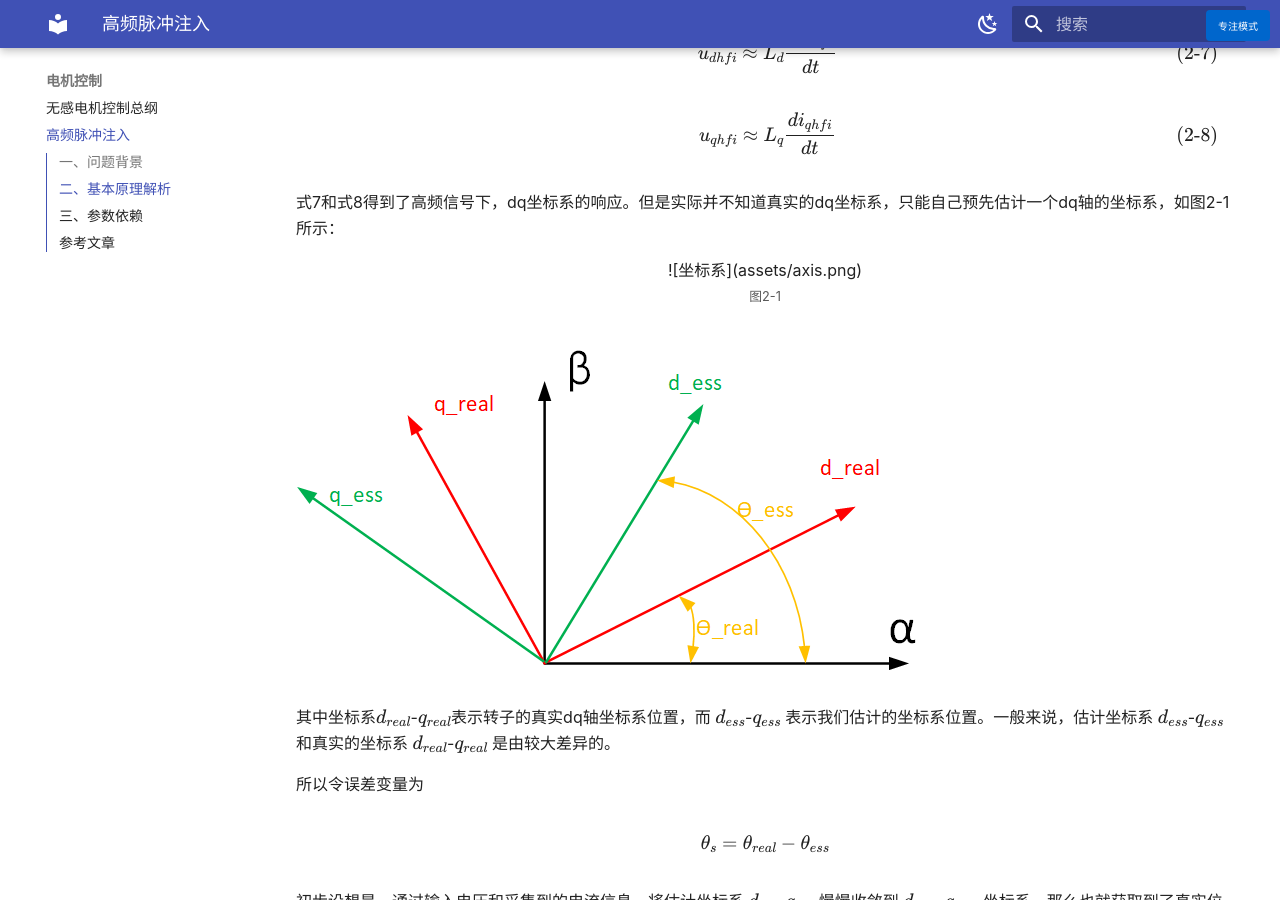
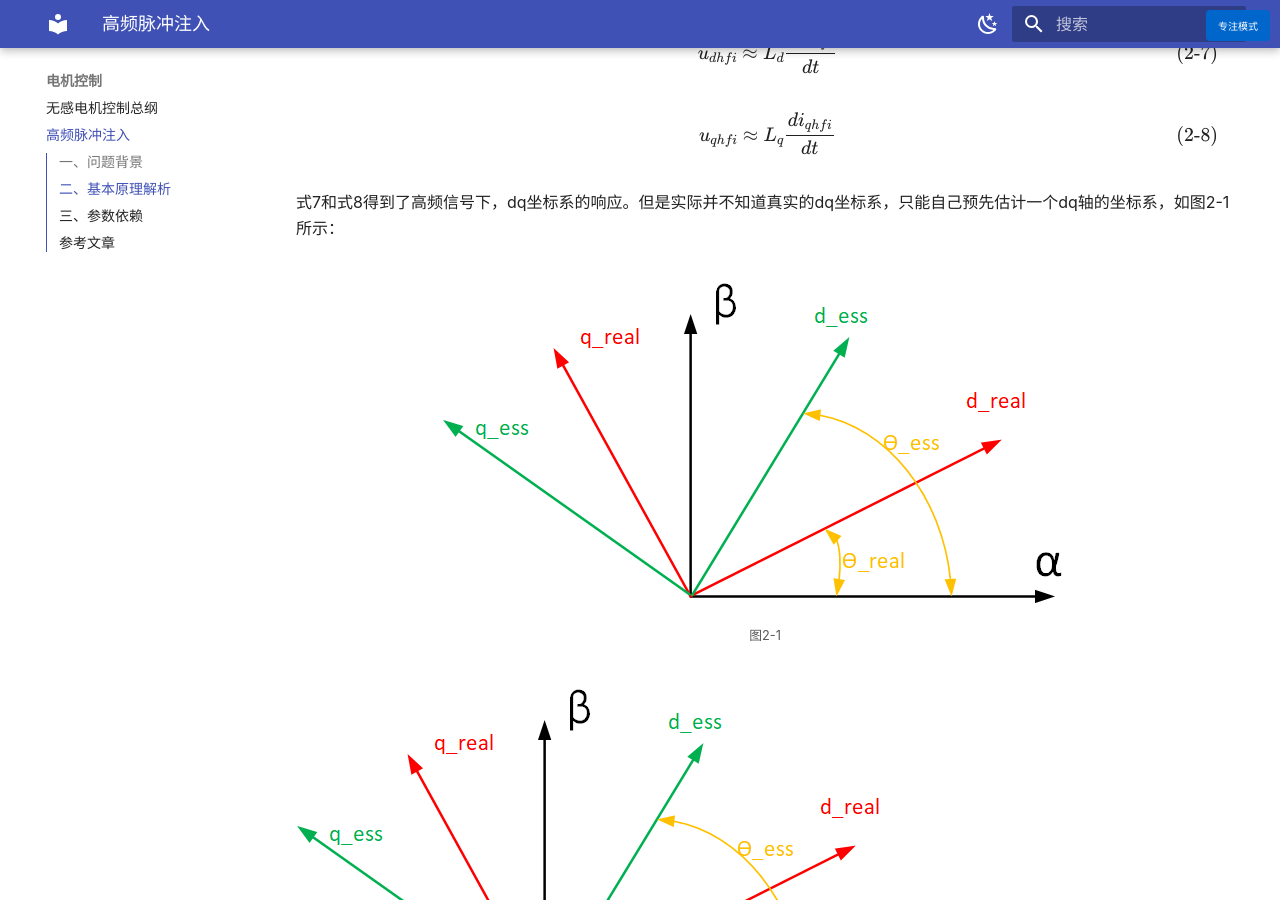
Before and after one commit to SuperIkunFan/SuperIkunFan.github.io, an MkDocs documentation site: the page built from docs/电机控制/2025-09-24-高频弦波注入.md, in a window 1280 px wide and 900 px high, scrolled down 1484 px. Built offline with MkDocs 1.6.1 and Material for MkDocs 9.7.7, drawn with Linux system fonts in a browser that asks for light colours; some web fonts are replaced.

Commit message:
测试github

```diff
--- a/docs/电机控制/2025-09-24-高频弦波注入.md
+++ b/docs/电机控制/2025-09-24-高频弦波注入.md
@@ -88,15 +88,12 @@ $$
 
 
 <div align="center">
+  <img src="../assets/axis.png" alt="坐标系">
+  <br>
+  <small>图2-1</small>
+</div>
 
 ![坐标系](assets/axis.png)
-
-<br>
-<small>图2-1</small>
-</div>
-
-
-![描述](assets/axis.png)
 
 其中坐标系$d_{real}$-$q_{real}$表示转子的真实dq轴坐标系位置，而 $d_{ess}$-$q_{ess}$ 表示我们估计的坐标系位置。一般来说，估计坐标系 $d_{ess}$-$q_{ess}$ 和真实的坐标系 $d_{real}$-$q_{real}$ 是由较大差异的。
 
```
